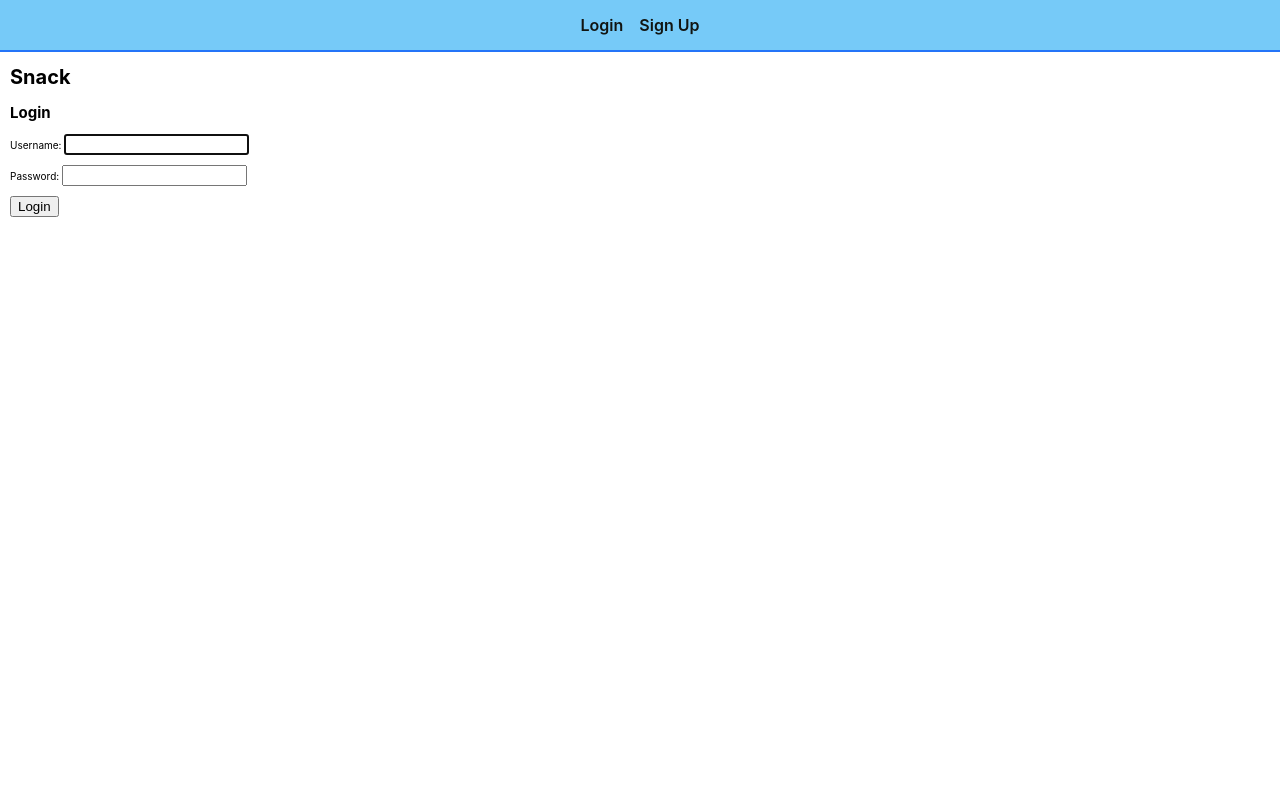
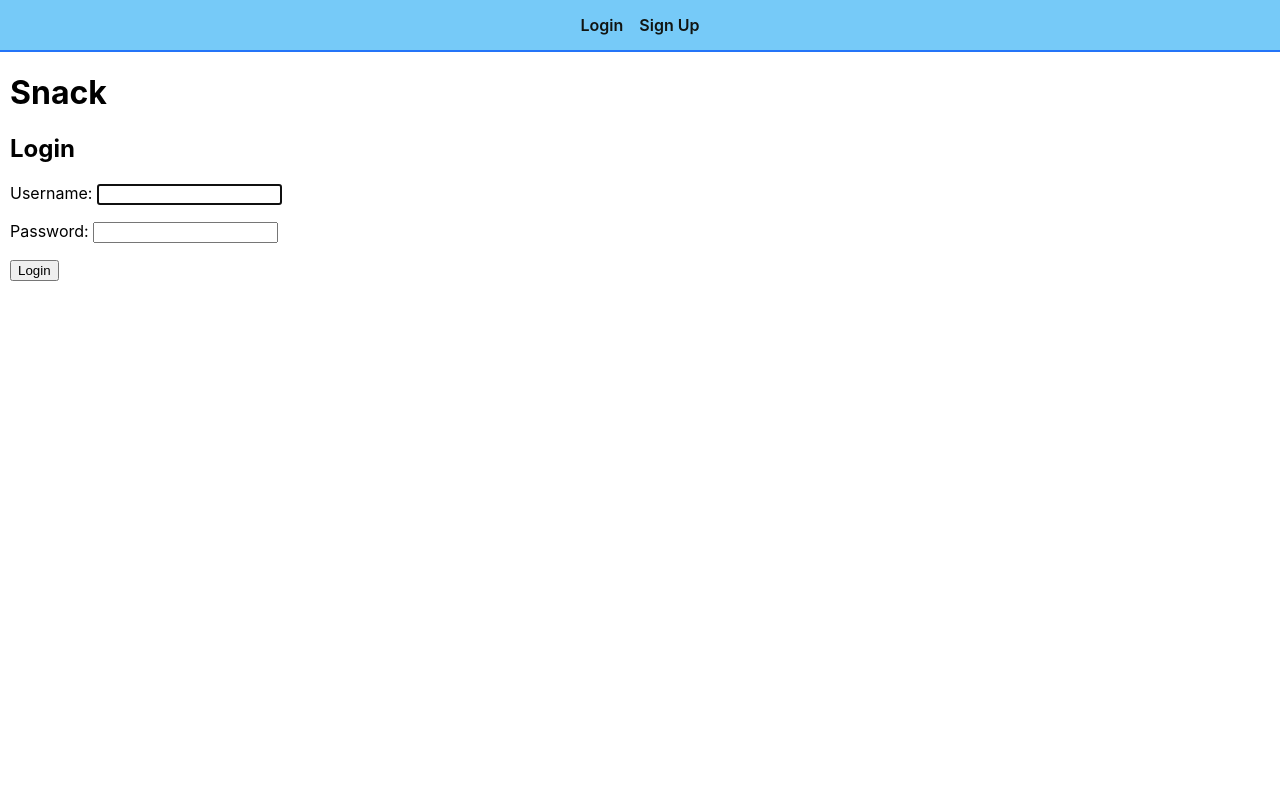
Before and after one commit to StephanieStralina/feastmode, a Django app: page / in a window 1280 px wide. Run offline with Django 5.2, Linux system fonts and the light colour scheme.

Commit message:
remove small font style

```diff
--- a/main_app/static/css/base.css
+++ b/main_app/static/css/base.css
@@ -6,10 +6,6 @@ html {
 *::before,
 *::after {
     box-sizing: inherit;
-}
-
-:root {
-    font-size: 62.5%;
 }
 
 body {
```
